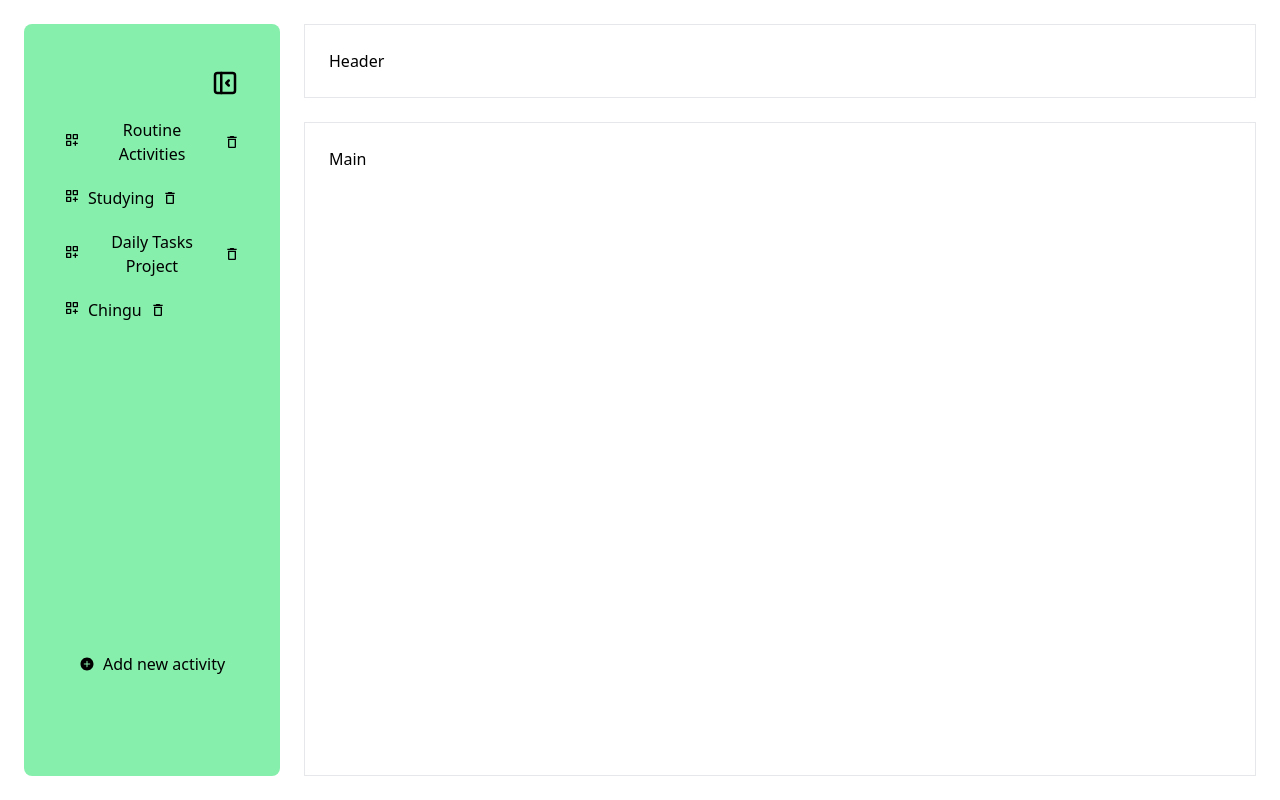
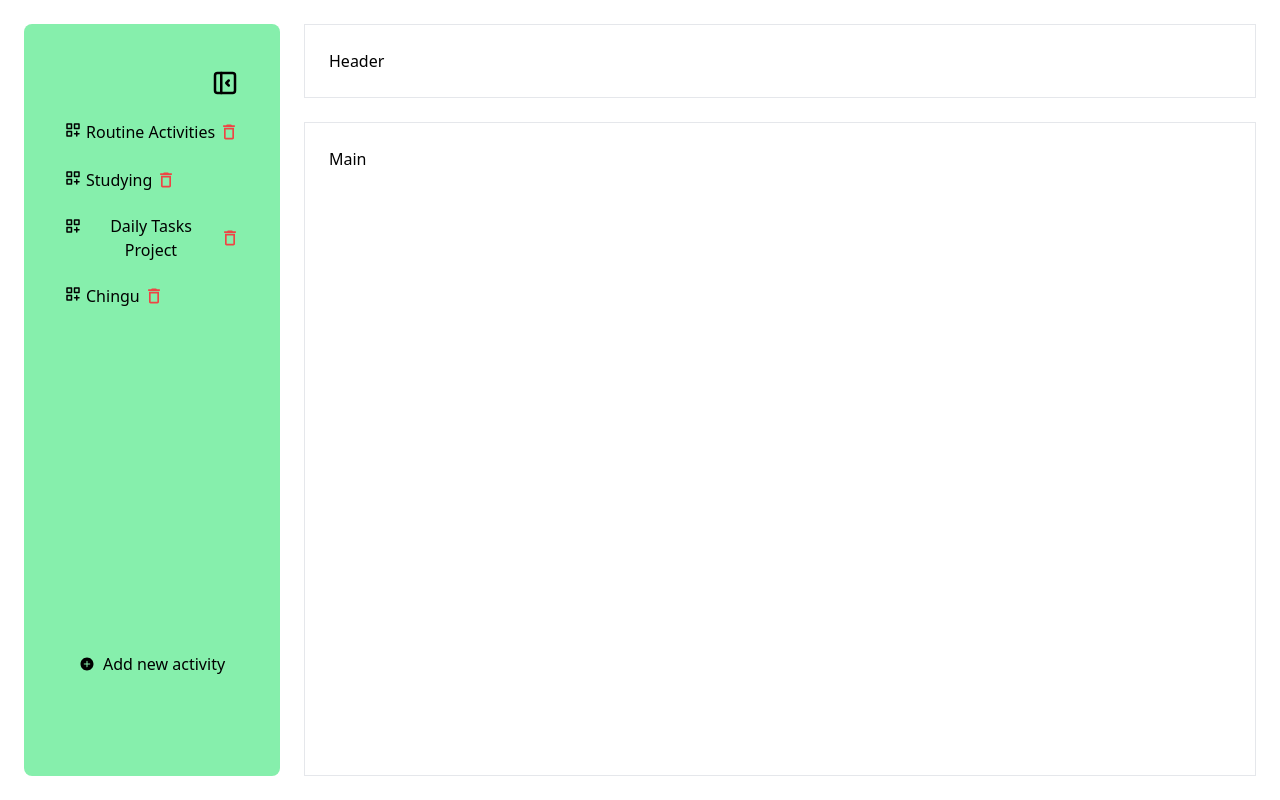
Before and after one commit to chingu-voyages/v47-tier2-team-10, a React (Create React App) app in the folder v47-client/: page /ProductPage in a window 1280 px wide. Built offline with nearby package versions, Linux system fonts and the light colour scheme.

Commit message:
hover effects

```diff
--- a/v47-client/src/components/productpage/Category.jsx
+++ b/v47-client/src/components/productpage/Category.jsx
@@ -19,19 +19,23 @@ export default function Category({category}) {
 
   return (
     <>
-        <div className='flex justify-start items-center gap-2 md:mt-3 mb-2'>
-            <div className='hidden md:block' >
+        <div className='flex justify-start items-center gap-1 md:mt-3 mb-2'>
+            <div className='flex gap-1  hover:text-green-800 font-medium'>
+                <div className='hidden md:block hover:text-green-800 font-medium text-lg' >
                     <button onClick={() => setIsActivityVisible(prev => !prev)}>
                         {isActivityVisible ? <TbCategoryMinus /> : <TbCategoryPlus />}
                     </button>
                 </div>
-            <button onClick={() => setIsActivityVisible(prev => !prev)} className='flex justify-center items-center gap-2'>
+                <button onClick={() => setIsActivityVisible(prev => !prev)} className='flex justify-center items-center gap-2 '>
                     <div className='md:hidden'>
                         <TbCategory />
                     </div>
+                    <div className='hover:text-green-800'>
                     {capitalizeEachWord(category.categoryName)}
+                    </div>
                 </button>
-            <button className='hidden md:block '>
+                </div>
+            <button className='hidden md:block font-bold text-xl text-red-500 hover:text-red-400'>
                 <MdDeleteOutline />
             </button>
         </div>
```
Lines whose indentation alone changed are shown as unchanged.
